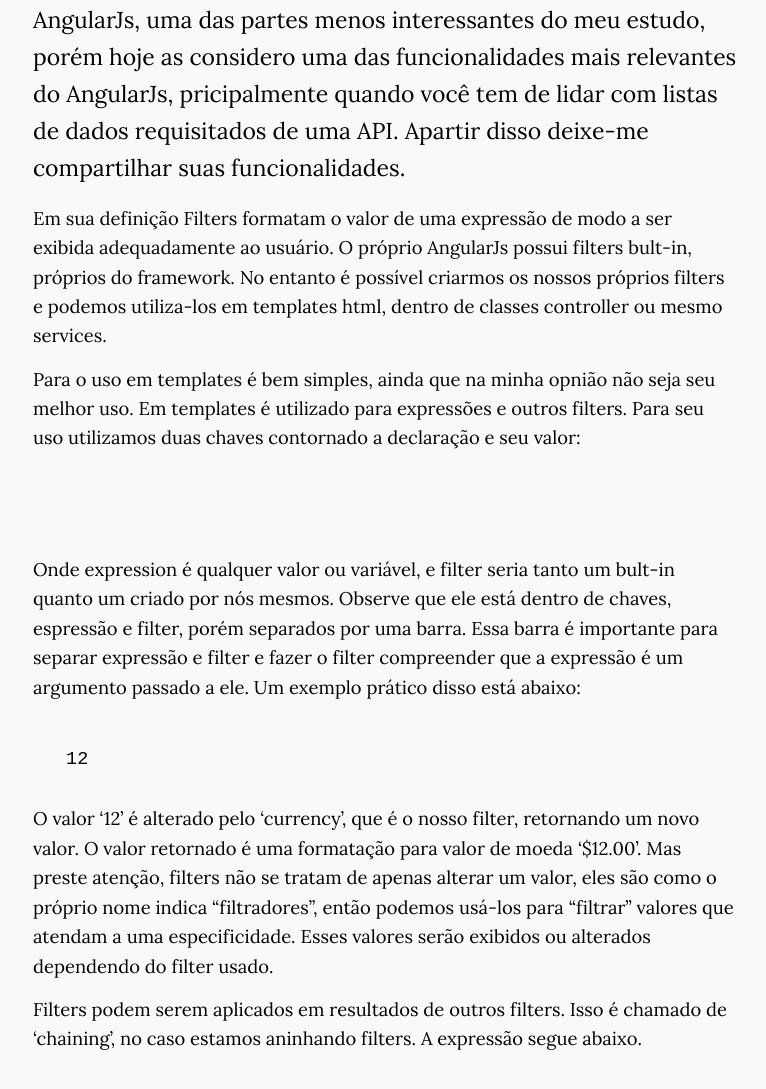
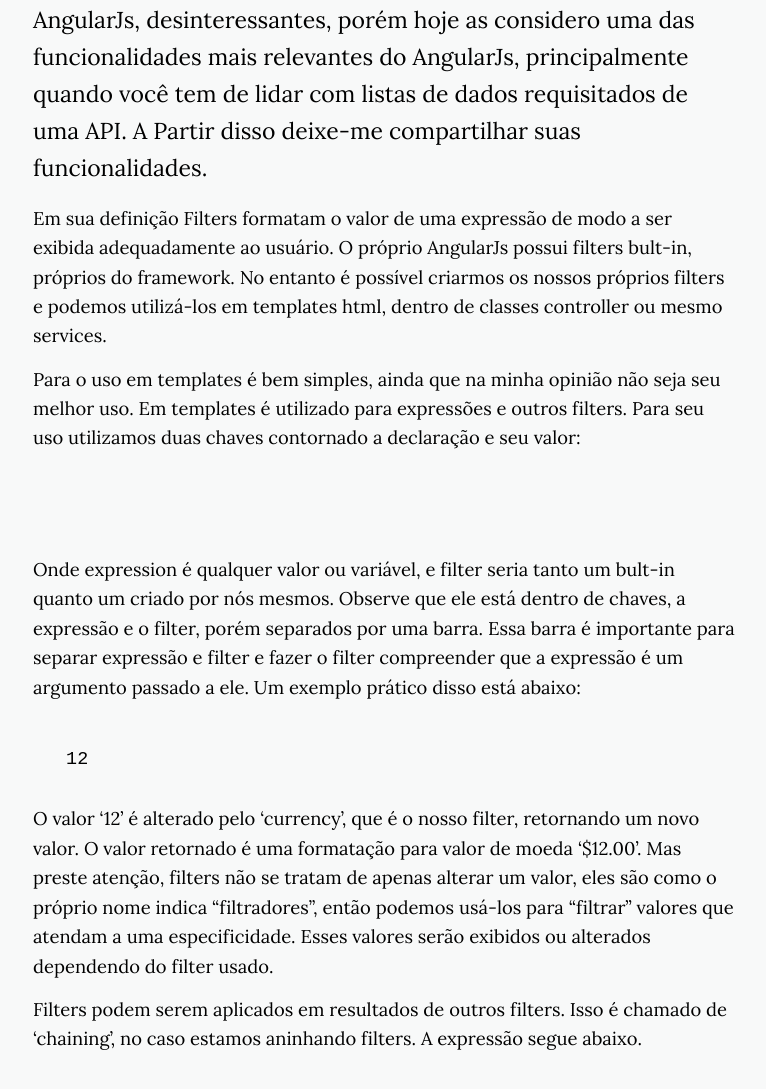
Before and after one commit to Nabucodono5or/Nabucodono5or.github.io, a Jekyll site: the page built from _posts/2019-08-10-nova-materia.markdown, in a window 1280 px wide and 1400 px high, scrolled down 461 px. Shown: the part 291-1380 px from the top of the window, without its empty margins (255-1021 px from the left). Built offline with Jekyll 4.4.1, drawn with Linux system fonts in a browser that asks for light colours; nearby versions of some CDN libraries; some of the changed text lies outside the part shown.

Commit message:
corrigido e bem escrito o artigo

```diff
--- a/_posts/2019-08-10-nova-materia.markdown
+++ b/_posts/2019-08-10-nova-materia.markdown
@@ -8,23 +8,21 @@
 image: https://source.unsplash.com/user/markusspiske/AaEQmoufHLk/2000x1200
 image-sm: https://source.unsplash.com/user/markusspiske/AaEQmoufHLk/500x300
 ---
-Filters era para mim quando comecei a utilizar o framework AngularJs, uma das
-partes menos interessantes do meu estudo, porém hoje as considero uma das funcionalidades
-mais relevantes do AngularJs, pricipalmente quando você tem de lidar com listas de
-dados requisitados de uma API. Apartir disso deixe-me compartilhar suas funcionalidades.
 
-Em sua definição Filters formatam o valor de uma expressão de modo a ser exibida adequadamente
-ao usuário. O próprio AngularJs possui filters bult-in, próprios do framework. No entanto é possível criarmos os nossos próprios filters e podemos utiliza-los em templates html, dentro de classes controller ou mesmo services.
+Filters era para mim quando comecei a utilizar o framework AngularJs, desinteressantes, porém hoje as considero uma das funcionalidades mais relevantes do AngularJs, principalmente quando você tem de lidar com listas de dados requisitados de uma API. A Partir disso deixe-me compartilhar suas funcionalidades.
 
-Para o uso em templates é bem simples, ainda que na minha opnião não seja seu melhor uso. Em
-templates é utilizado para expressões e outros filters. Para seu uso utilizamos duas chaves {{}} contornado a declaração e seu valor:
+Em sua definição Filters formatam o valor de uma expressão de modo a ser exibida adequadamente ao usuário. O próprio AngularJs possui filters bult-in, próprios do framework. No entanto é possível criarmos os nossos próprios filters e podemos utilizá-los em templates html, dentro de classes controller ou mesmo services.
+
+Para o uso em templates é bem simples, ainda que na minha opinião não seja seu melhor uso. Em templates é utilizado para expressões e outros filters. Para seu uso utilizamos duas chaves {{}} contornado a declaração e seu valor:
+
 
 ~~~Javascript
 
   {{ expression | filter }}
 
 ~~~
- Onde expression é qualquer valor ou variável, e filter seria tanto um bult-in quanto um criado por nós mesmos. Observe que ele está dentro de chaves, espressão e filter, porém separados por uma barra. Essa barra é importante para separar expressão e filter e fazer o filter compreender que a expressão é um argumento passado a ele. Um exemplo prático disso está abaixo:
+
+ Onde expression é qualquer valor ou variável, e filter seria tanto um bult-in quanto um criado por nós mesmos. Observe que ele está dentro de chaves, a expressão e o filter, porém separados por uma barra. Essa barra é importante para separar expressão e filter e fazer o filter compreender que a expressão é um argumento passado a ele. Um exemplo prático disso está abaixo:
 
  ~~~Javascript
 
@@ -32,10 +30,9 @@
 
  ~~~
 
-  O valor '12' é alterado pelo 'currency', que é o nosso filter, retornando um novo valor. O valor retornado é uma formatação para valor de moeda '$12.00'. Mas preste atenção, filters não se tratam de apenas alterar um valor, eles são como o próprio nome indica "filtradores", então podemos usá-los para "filtrar" valores que atendam a uma especificidade. Esses valores serão exibidos ou alterados dependendo do filter usado.
+O valor '12' é alterado pelo 'currency', que é o nosso filter, retornando um novo valor. O valor retornado é uma formatação para valor de moeda '$12.00'. Mas preste atenção, filters não se tratam de apenas alterar um valor, eles são como o próprio nome indica "filtradores", então podemos usá-los para "filtrar" valores que atendam a uma especificidade. Esses valores serão exibidos ou alterados dependendo do filter usado.
 
-
- Filters podem serem aplicados em resultados de outros filters. Isso é chamado de 'chaining', no caso estamos aninhando filters. A expressão segue abaixo.
+Filters podem serem aplicados em resultados de outros filters. Isso é chamado de 'chaining', no caso estamos aninhando filters. A expressão segue abaixo.
 
  ~~~Javascript
 
@@ -98,11 +97,11 @@
 
 ~~~
 
-No código acima declaramos o filter como argumento do nosso controller, e o utilizamos para filtrar (array ou objetos) em uma nova lista de valores definidos pelo filter e seu argumento. No caso acima seria ...(explicação do qu estou filtrando).
+Declaramos o filter como argumento do nosso controller, e o utilizamos para filtrar os objetos do array, criando assim uma nova lista. Com essa nova lista publicamos os dados.
 
-Veja que poderiamos filtrar essa mesma lista usando o filter na directiva ng-repeat do template, contudo isso seria custoso e se tornária extremamente trabalhoso se quiséssemos mudar. Usando o filter no controller temos total poder sobre a lista de dados usada e nosso código fica mais condigente com a divisão de responsábilidades do framework. Sinceramente eu prefiro um código com suas responsábilidades bem definidas.
+Veja que poderíamos filtrar essa mesma lista usando o filter na diretiva ng-repeat do template, contudo isso seria custoso e se tornaria extremamente trabalhoso se quiséssemos mudar. Usando o filter no controller temos total poder sobre a lista de dados usada e nosso código fica mais condizente com a divisão de responsabilidades do framework. Sinceramente eu prefiro um código com suas responsabilidades bem definidas.
 
-Abaixo seu uso no html onde usamos o ng-repeat para trabalhar com somente uma lista, que pode ser alterada quando quisermos e de diversas formas dento do controller através de outros filters.
+Abaixo seu uso no html onde usamos o ng-repeat para trabalhar com somente a lista filtrada, que pode ser alterada quando quisermos e de diversas formas dentro do controller através de outros filters.
 
 ~~~HTML
 
```
Also changed, not shown: other parts of _posts/2019-08-10-nova-materia.markdown (+8 -6 lines).
